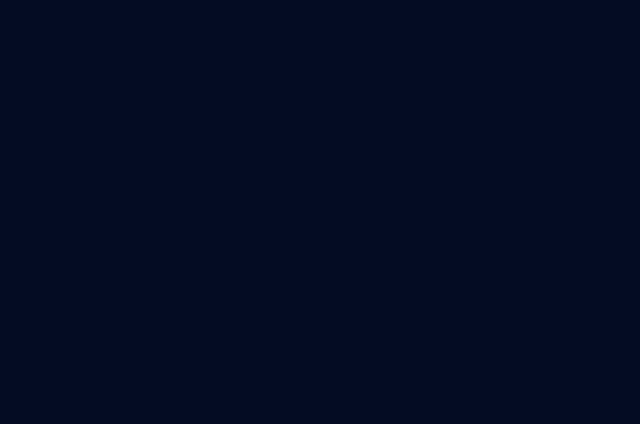
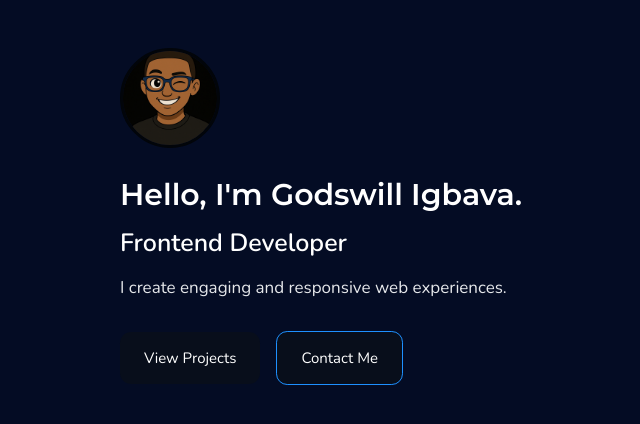
Before and after one commit to Yole-dev/yole_portfolio, a React (Create React App) app: page / in a window 1280 px wide. Shown: the top 424 px of the page, without its empty margins (319-959 px from the left). Built offline with nearby package versions, Linux system fonts and the light colour scheme.

Commit message:
Finished the static version of the  header section

```diff
--- a/src/App.js
+++ b/src/App.js
@@ -1,3 +1,60 @@
+import cartoonPic from "./assets/profile_pic.png";
+
 export default function App() {
-  return <section></section>;
+  return (
+    <section className="app-container">
+      <Header />
+    </section>
+  );
 }
+
+function Header() {
+  return (
+    <div className="header">
+      <img
+        src={cartoonPic}
+        alt="cartoon pic of myself"
+        className="cartoon-pic"
+      />
+
+      <div className="intro-text">
+        <p>Hello, I'm Godswill Igbava.</p>
+        <p>Frontend Developer</p>
+
+        <p>I create engaging and responsive web experiences.</p>
+      </div>
+
+      <div className="intro-btns">
+        <Button border="none" className="intro-btn view-btn">
+          View Projects
+        </Button>
+
+        <Button border="solid 1px #1e90ff" className="intro-btn contact-btn">
+          Contact Me
+        </Button>
+      </div>
+    </div>
+  );
+}
+
+// reusable button component
+function Button({
+  children,
+  className = "",
+  background = "#080E1B",
+  border = "",
+}) {
+  const btnStyle = {
+    background,
+    borderRadius: "0.7rem",
+    padding: " 1rem 1.5rem ",
+    border,
+    color: "#FFFFFF",
+  };
+
+  return (
+    <button style={btnStyle} className={className}>
+      {children}
+    </button>
+  );
+}
--- a/src/index.css
+++ b/src/index.css
@@ -1,20 +1,90 @@
+@import url("https://fonts.googleapis.com/css2?family=Montserrat:ital,wght@0,100..900;1,100..900&display=swap");
 @import url("https://fonts.googleapis.com/css2?family=Nunito:ital,wght@0,200..1000;1,200..1000&display=swap");
 
 :root {
   --primary-blue: #040c24;
-  --secondary-blue: #04040c;
+  --secondary-blue: #02050a;
   --text-color: #ffffff;
+  --subtle-text-color: #e6e8eb;
   --highlight-color: #1e90ff;
+  --headings-font: "Montserrat", sans-serif;
+  --general-font: "Nunito", sans-serif;
 }
 
 * {
   margin: 0;
   padding: 0;
   box-sizing: border-box;
-  font-family: "Nunito", sans-serif;
+  font-family: var(--general-font);
+}
+
+button:focus {
+  outline: none;
+}
+
+a {
+  text-decoration: none;
+  color: inherit;
 }
 
 body {
   background: var(--primary-blue);
   color: var(--text-color);
 }
+
+.app-container {
+  width: 100svw;
+  display: flex;
+  flex-direction: column;
+  align-items: center;
+  gap: 3rem;
+  padding: 3rem 0;
+}
+
+.header {
+  display: flex;
+  flex-direction: column;
+  gap: 2rem;
+  padding: 0 1rem;
+}
+
+.cartoon-pic {
+  width: 100px;
+  height: 100px;
+  border-radius: 100%;
+  border: 3px solid var(--secondary-blue);
+}
+
+.intro-text {
+  display: flex;
+  flex-direction: column;
+  gap: 1rem;
+}
+
+.intro-text p:first-of-type {
+  font-family: var(--headings-font);
+  font-size: 30px;
+  font-weight: 600;
+  line-height: 30px;
+}
+
+.intro-text p:nth-of-type(2) {
+  font-size: 25px;
+  font-weight: 600;
+}
+
+.intro-text p:last-of-type {
+  font-size: 17px;
+  font-weight: 400;
+  color: var(--subtle-text-color);
+}
+
+.intro-btns {
+  display: flex;
+  align-items: center;
+  gap: 1rem;
+}
+
+.intro-btn {
+  font-size: 15px;
+}
```
